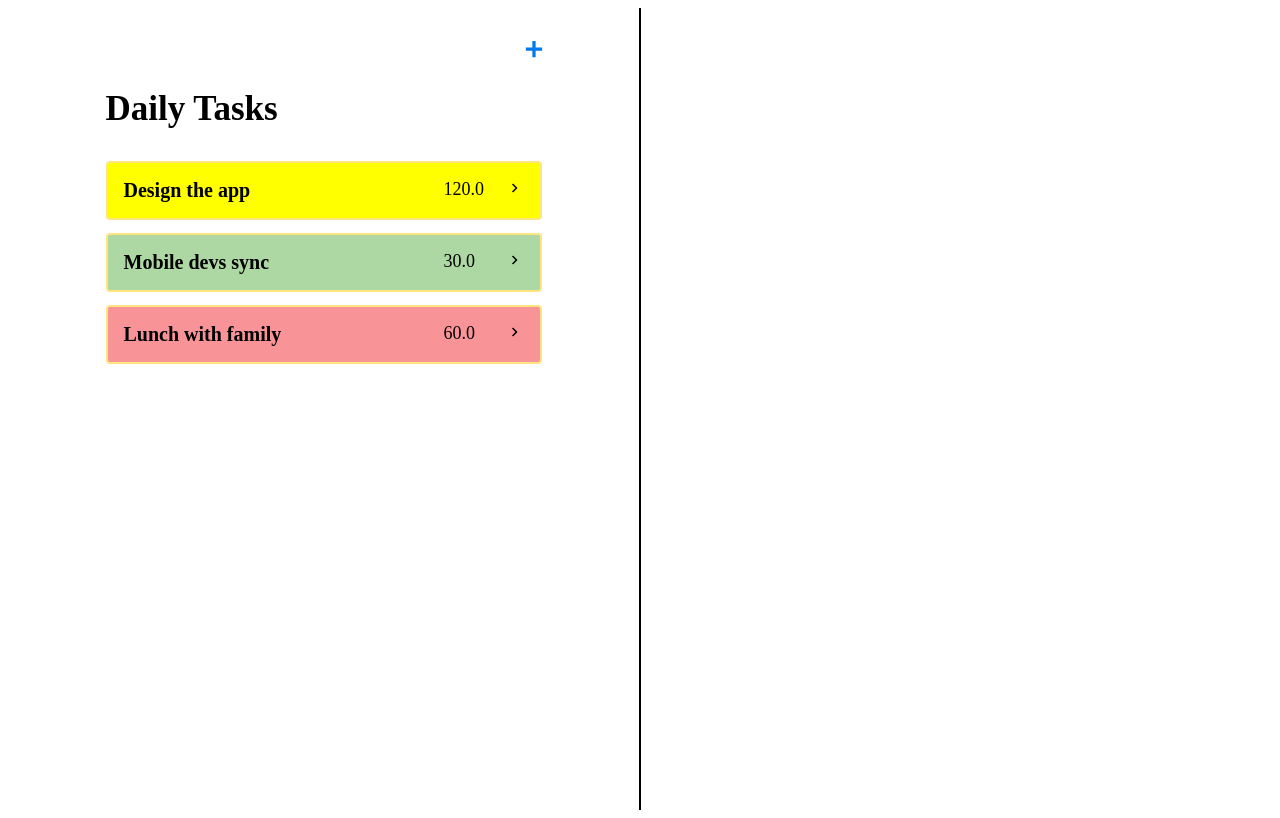
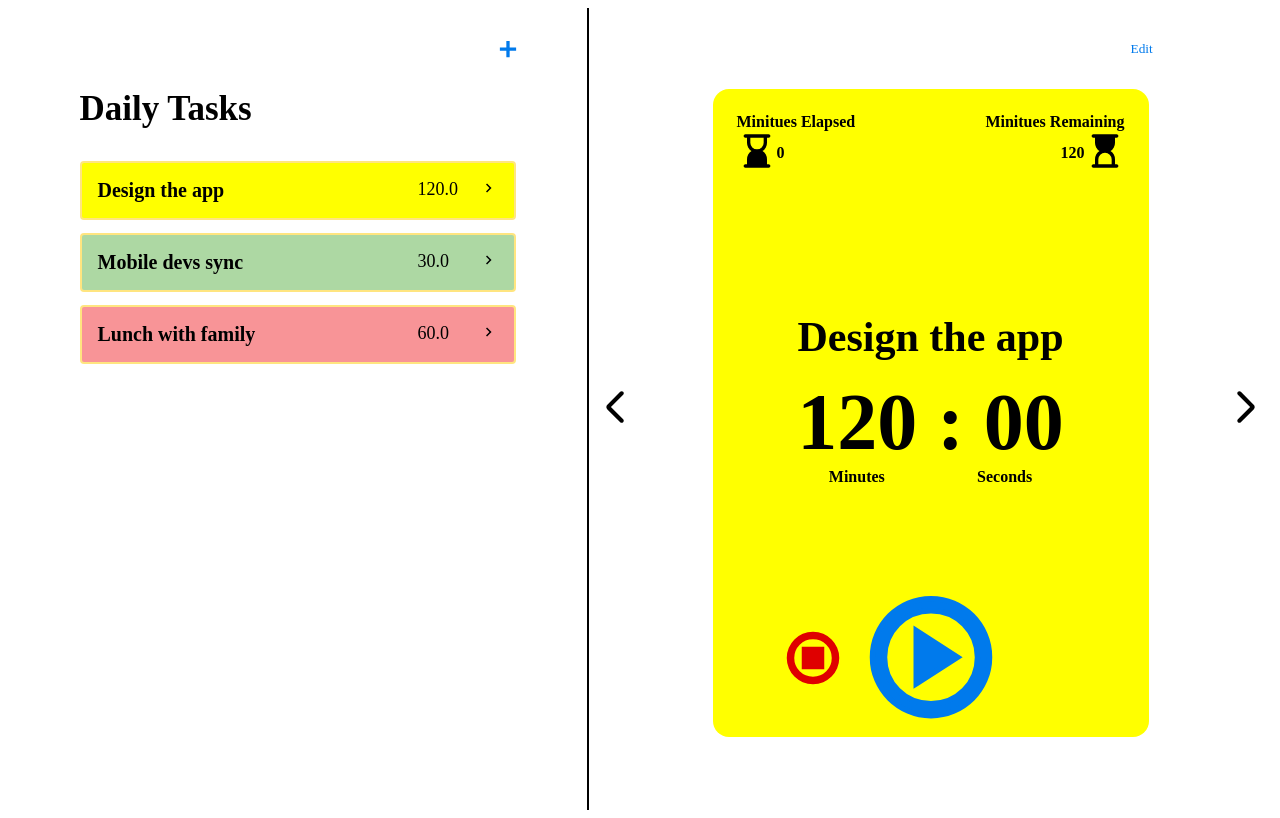
Before and after one commit to CasianoJr/daily-task, a React (Vite) app: page / in a window 1280 px wide. Built offline with nearby package versions, Linux system fonts and the light colour scheme; some icons are missing; a web font is replaced by a local one.

Commit message:
feat: add direction button

```diff
--- a/src/App.tsx
+++ b/src/App.tsx
@@ -1,4 +1,5 @@
 import React from "react";
+import { DirectionButton } from "./component/DirectionButton";
 import { useLoadDefault } from "./hooks/useLoadDefaults";
 import { PageWrapper } from "./layouts/PageWrapper";
 import ConfigureTaskDialog from "./pages/configureTaskDialog/ConfigureTaskDialog";
@@ -13,9 +14,11 @@ const App = () => {
         <TaskListPage />
       </PageWrapper>
       <div className="vertical-line"></div>
+      <DirectionButton direction="left" />
       <PageWrapper>
         <TaskDetailPage />
       </PageWrapper>
+      <DirectionButton direction="right" />
       <ConfigureTaskDialog />
     </div>
   );
--- /dev/null
+++ b/src/component/DirectionButton.tsx
@@ -0,0 +1,32 @@
+import React from "react";
+import { Icon } from "@iconify/react";
+import { useRecoilState, useRecoilValue, useSetRecoilState } from "recoil";
+import { selectedIdState, taskIdListState } from "../store";
+
+export const DirectionButton = ({ direction = "right" }) => {
+  const taskIdList = useRecoilValue(taskIdListState);
+  const [selectedId, setSelectedId] = useRecoilState(selectedIdState);
+  const index = taskIdList.indexOf(selectedId);
+
+  const handleRight = () => {
+    const idx = index + 1 === taskIdList.length ? 0 : index + 1;
+    setSelectedId(taskIdList[idx]);
+  };
+
+  const handleLeft = () => {
+    const idx = index - 1 === -1 ? taskIdList.length - 1 : index - 1;
+    setSelectedId(taskIdList[idx]);
+  };
+  return (
+    <div className="btn-direction-wrap" onClick={direction === "right" ? handleRight : handleLeft}>
+      <button className="btn-direction">
+        {direction === "left" && (
+          <Icon icon="material-symbols:arrow-back-ios-new-rounded" width={40} />
+        )}
+        {direction === "right" && (
+          <Icon icon="material-symbols:arrow-forward-ios-rounded" width={40} />
+        )}
+      </button>
+    </div>
+  );
+};
--- a/src/store.tsx
+++ b/src/store.tsx
@@ -26,7 +26,13 @@ export const taskIdListState = atom<string[]>({
 
 export const selectedIdState = atom<string>({
   key: "selectedIdState",
-  default: "",
+  default: selector({
+    key: "selectedIdState/defau",
+    get: ({ get }) => {
+      const taskListId = get(taskIdListState);
+      return taskListId[0];
+    },
+  }),
 });
 
 export const taskDetailsSelector = selector<string | any>({
--- a/src/style.scss
+++ b/src/style.scss
@@ -252,3 +252,18 @@
   margin-left: auto;
   height: 100%;
 }
+
+.btn-direction-wrap {
+  display: flex;
+  align-items: center;
+}
+
+.btn-direction {
+  height: 50px;
+  border: none;
+  background-color: transparent;
+  transition: transform 0.4s;
+  &:hover {
+    transform: scale(1.5);
+  }
+}
```
